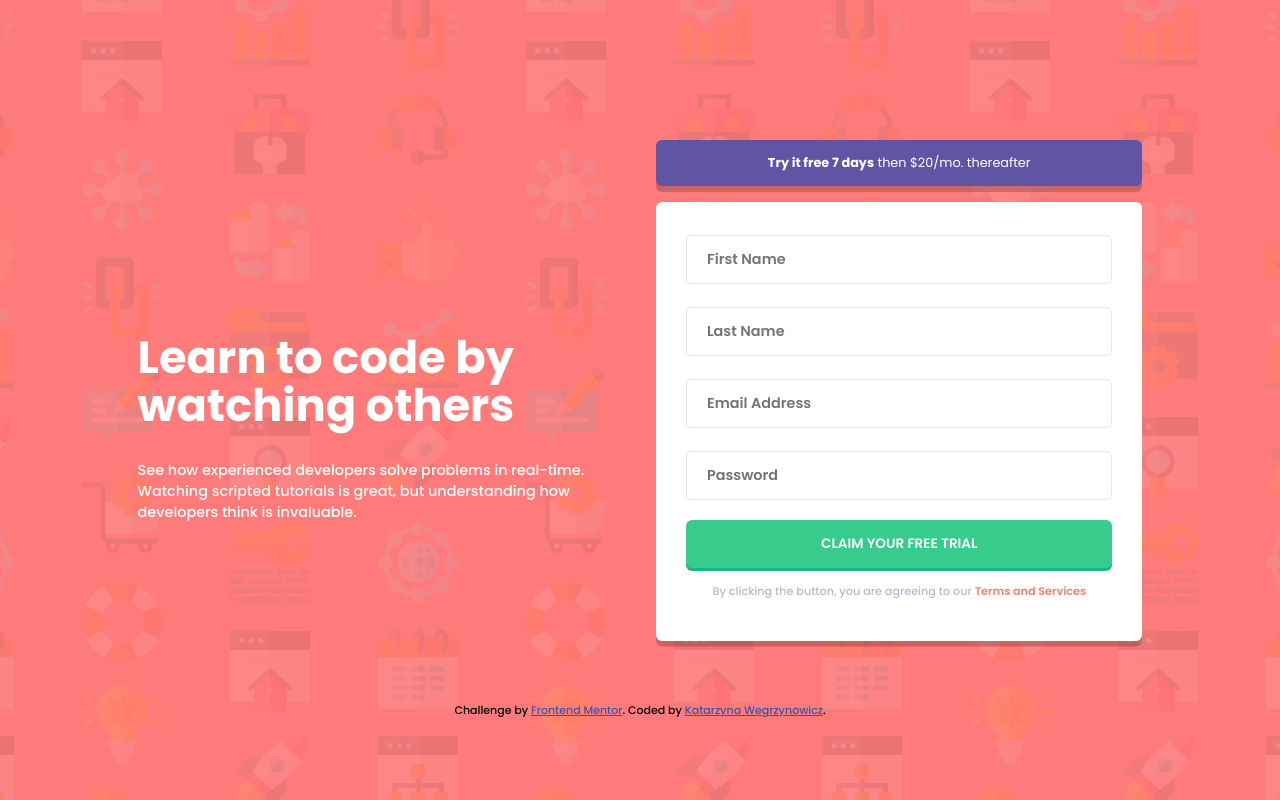
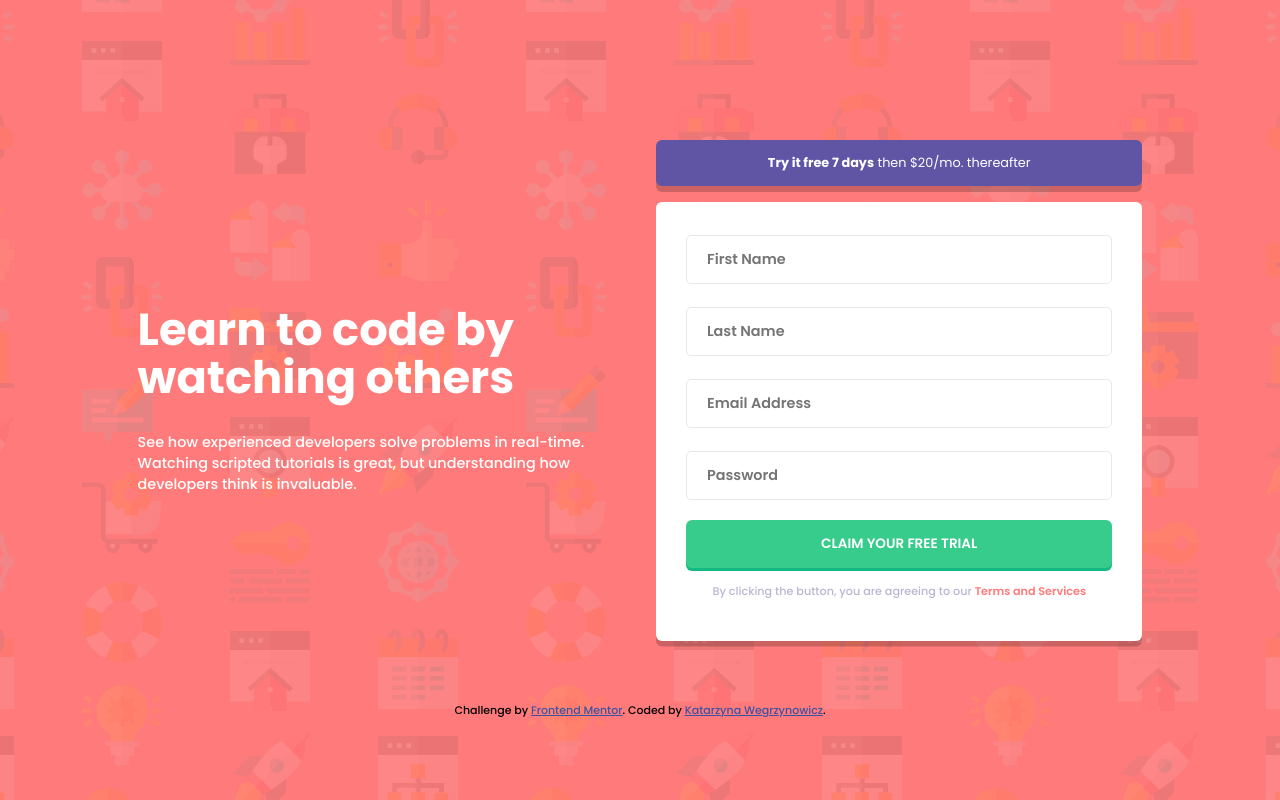
Before and after one commit to katarzyna-kw/signup_form, a React (Create React App) app: page / in a window 1280 px wide. Built offline with nearby package versions, Linux system fonts and the light colour scheme.

Commit message:
check against prototype

```diff
--- a/src/components/HeaderText.component.jsx
+++ b/src/components/HeaderText.component.jsx
@@ -6,7 +6,7 @@ export default function HeaderText() {
       <section className="text-container">
          <h1>Learn to code by watching others</h1>
          <h2>
-         See how experienced developers solve problems in real-time. Watching scripted tutorials is great, but understanding how developers think is invaluable.
+            See how experienced developers solve problems in real-time. Watching scripted tutorials is great, but understanding how developers think is invaluable.
          </h2>
     </section>
    )
--- a/src/components/HeaderText.css
+++ b/src/components/HeaderText.css
@@ -34,7 +34,7 @@ h2 {
 
    h1 {
       font-size: 2.8rem;
-      margin-top: 5.5rem;
+      margin-top: 2rem;
       line-height: 3rem;
    }
 
```
